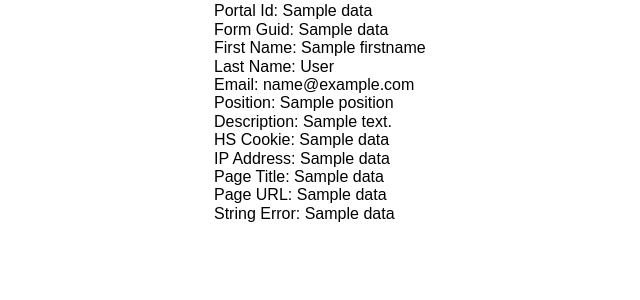
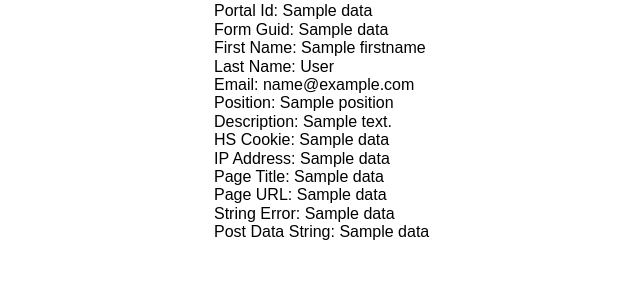
Before and after one commit to leofofeo/dev-advocate, a Flask app: template templates/info.html in a window 1280 px wide. Shown: the part 306-606 px from the top of the page, without its empty margins (106-746 px from the left). Run offline with Flask 2, Linux system fonts and the light colour scheme; the template is opened without the code that fills it: most values are stand-ins (such as "Sample title", 1, 10 or a date in 2020); some libraries are stand-ins or nearby versions.

Commit message:
test to make sure postdata is capturing info correctly

```diff
--- a/app.py
+++ b/app.py
@@ -49,8 +49,8 @@ def format_post_data(data, hs_cookie):
 
     strError = "No Error"
 
-    post_to_hubspot_formsAPI(portalId, formGUID, values_dict, hutk, ipAddress, pageTitle, pageUrl, strError)
-    var_list = [portalId, formGUID, values_dict, hutk, ipAddress, pageTitle, pageUrl, strError ]
+    post_data = post_to_hubspot_formsAPI(portalId, formGUID, values_dict, hutk, ipAddress, pageTitle, pageUrl, strError)
+    var_list = [portalId, formGUID, values_dict, hutk, ipAddress, pageTitle, pageUrl, strError, post_data ]
     return var_list
 
 
@@ -68,7 +68,12 @@ def post_to_hubspot_formsAPI(portalId, formGUID, values_dict, hutk, ipAddress, p
 
     postData = ""
 
-    return
+    for key, value in values_dict.items():
+        postData += key + "=" + value + "&"
+
+    postData += "hs_context=" + hsContextJSON
+
+    return postData
 
 def get_api_key():
     api_key = "242d0749-2269-4dbb-a27d-f4024de96dab"
--- a/templates/info.html
+++ b/templates/info.html
@@ -75,6 +75,9 @@
             <div>
                 String Error: {{ data[7] }}
             </div>
+            <div>
+                Post Data String: {{ data[8] }}
+            </div>
         </div>
     </body>
 </html>
```
